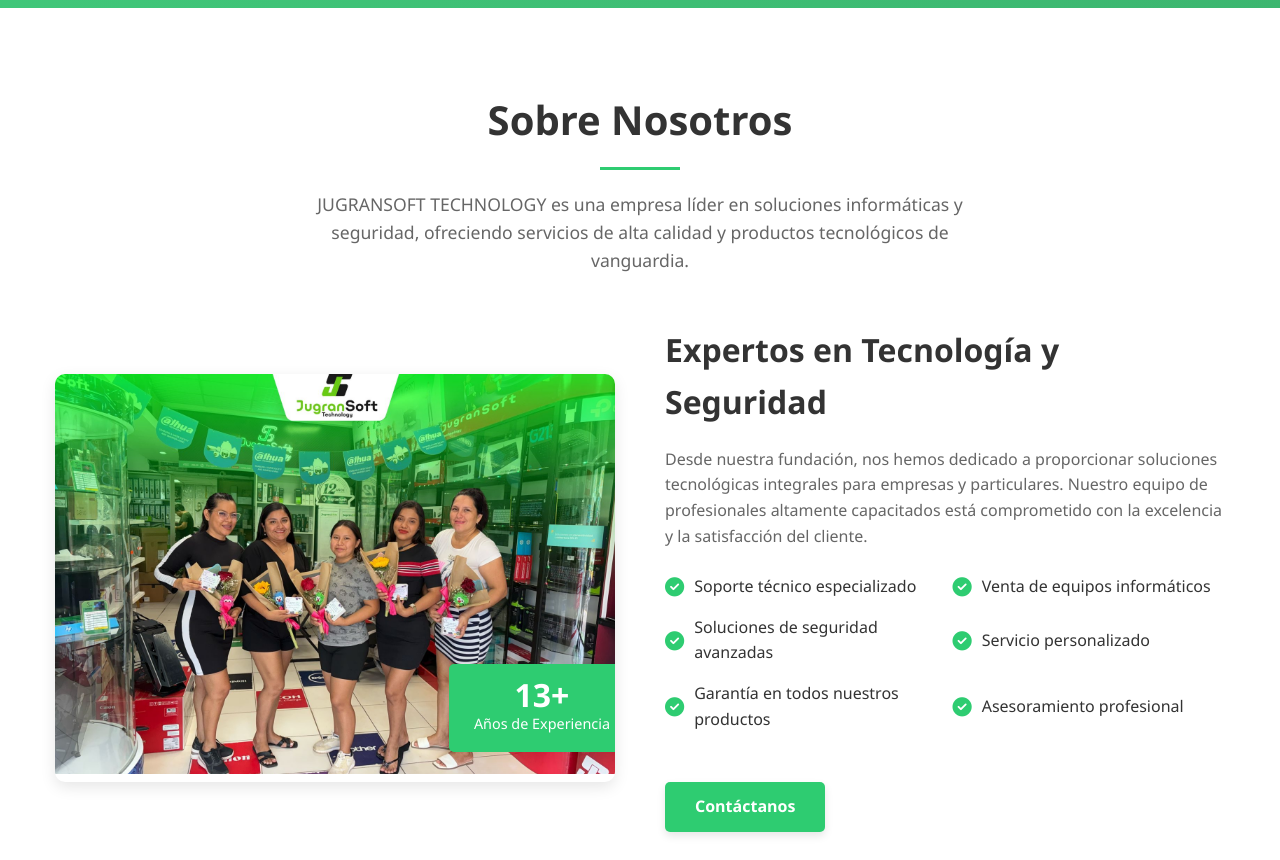
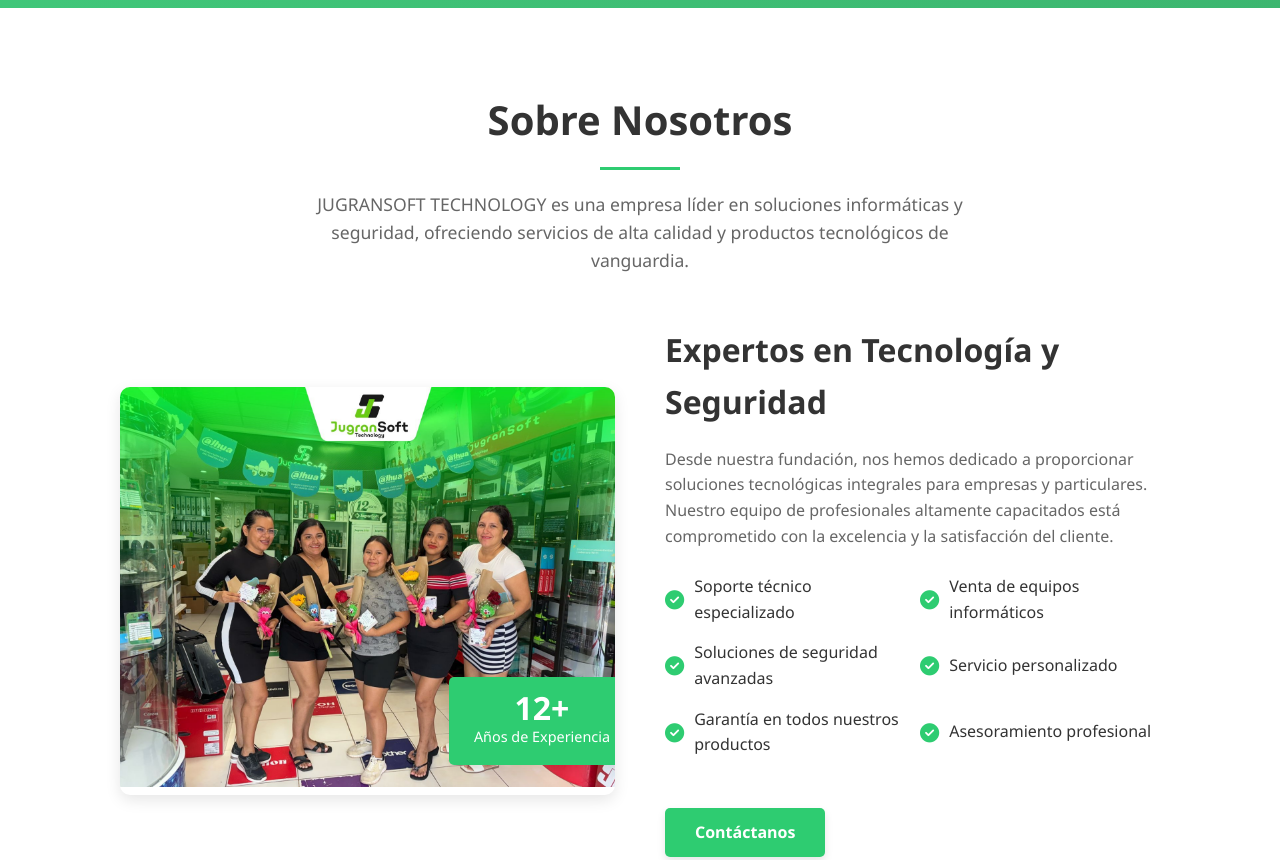
Before and after one commit to jugransoftcomputer/jugransoftcomputer.github.io, a plain HTML site: page index.html in a window 1280 px wide. Shown: the part 792-1652 px from the top of the page. Drawn offline with nearby package versions, Linux system fonts and the light colour scheme.

Commit message:
Actualizacion de la pagina

```diff
--- a/index.html
+++ b/index.html
@@ -69,7 +69,7 @@
                 <div class="about-image reveal-left">
                     <img src="image/equipo.jpg" alt="Equipo de JUGRANSOFT TECHNOLOGY">
                     <div class="experience-badge">
-                        <span class="years">13+</span>
+                        <span class="years">12+</span>
                         <span class="text">Años de Experiencia</span>
                     </div>
                 </div>
@@ -179,7 +179,7 @@
                 </div>
                 <div class="counter-item">
                     <i class="fas fa-award"></i>
-                    <div class="counter" data-target="13">0</div>
+                    <div class="counter" data-target="12">0</div>
                     <h4>Años de Experiencia</h4>
                 </div>
                 <div class="counter-item">
--- a/script.js
+++ b/script.js
@@ -1,4 +1,4 @@
-// Preloader
+ // Preloader
 window.addEventListener('load', function() {
     const preloader = document.querySelector('.preloader');
     preloader.style.opacity = '0';
--- a/styles.css
+++ b/styles.css
@@ -88,7 +88,7 @@ img {
     width: 100%;
     max-width: 1200px;
     margin: 0 auto;
-    padding: 0 15px;
+    padding: 0 5rem;
 }
 
 .section-padding {
```
